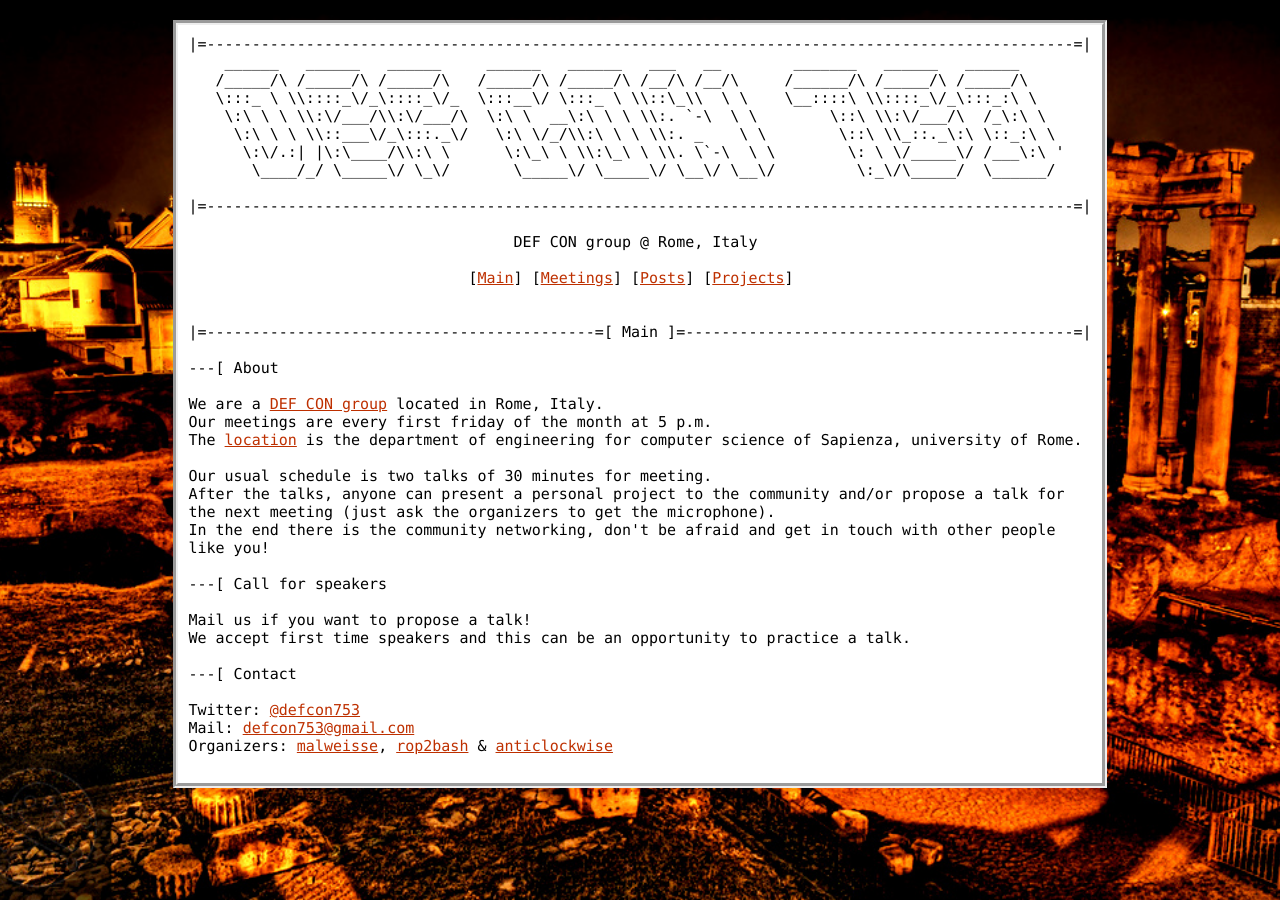
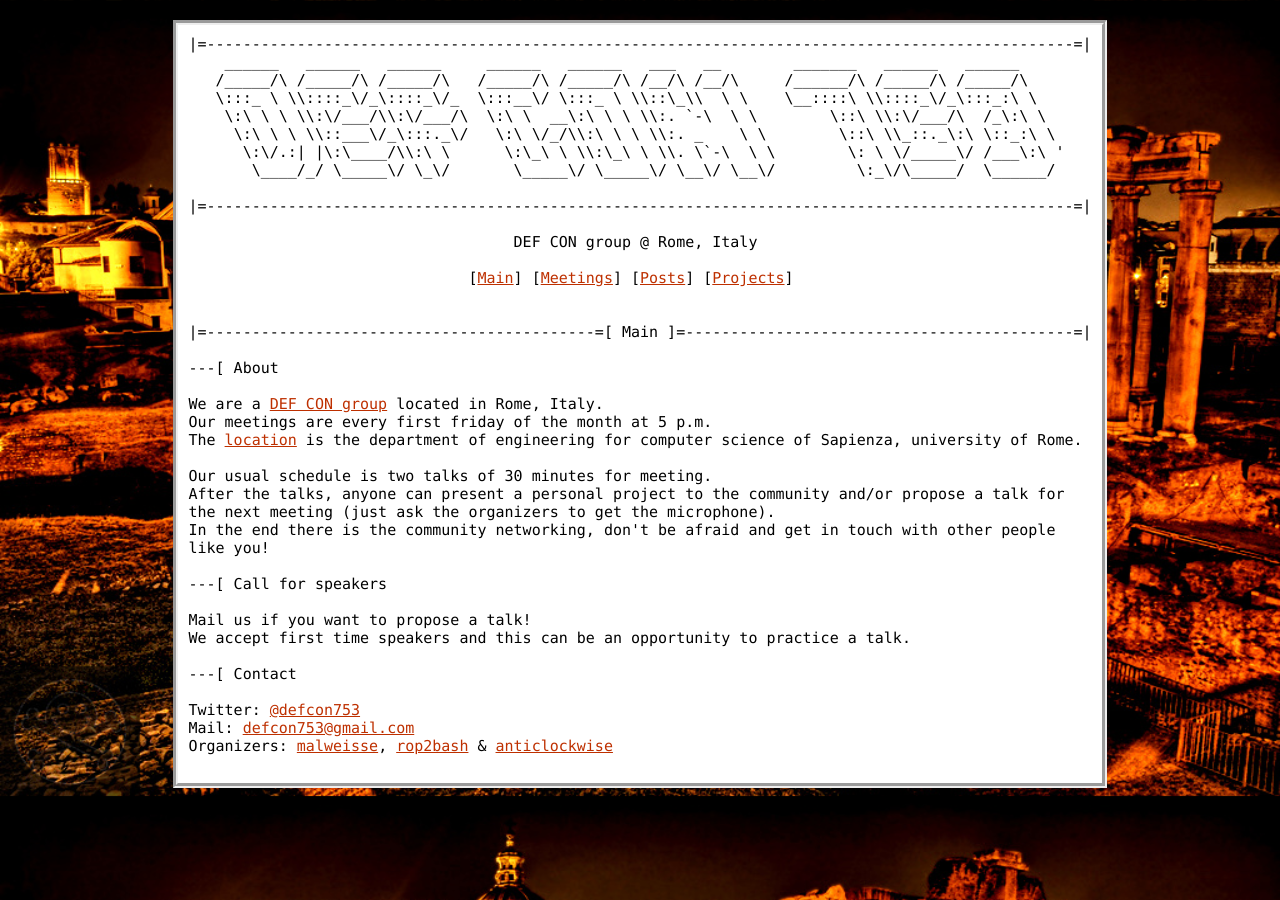
Before and after one commit to DEFCON753/defcon753.github.io, a Jekyll site: the page built from index.html, in a window 1280 px wide. Built offline with Jekyll 4.4.1, drawn with Linux system fonts in a browser that asks for light colours.

Commit message:
repeat bg

```diff
--- a/_includes/head.html
+++ b/_includes/head.html
@@ -14,7 +14,9 @@
 </title>
 
 <style>
-* {font-family: Consolas,monospace}
+* {
+    font-family: Consolas,monospace
+}
 
 pre.content {
     width: 100ch;
@@ -30,11 +32,11 @@
 }
 
 body {
-    background: url({{ site.baseurl }}/bg.jpg) no-repeat center center fixed;
-    -webkit-background-size: cover;
-    -moz-background-size: cover;
-    -o-background-size: cover;
-    background-size: cover;
+    background: url({{ site.baseurl }}/bg.jpg);
+    -moz-background-size: 100% 100%;
+    -o-background-size: 100% 100%;
+    -webkit-background-size: 100% 100%;
+    background-size: 100% 100%;
 }
 
 /* unvisited link */
```
